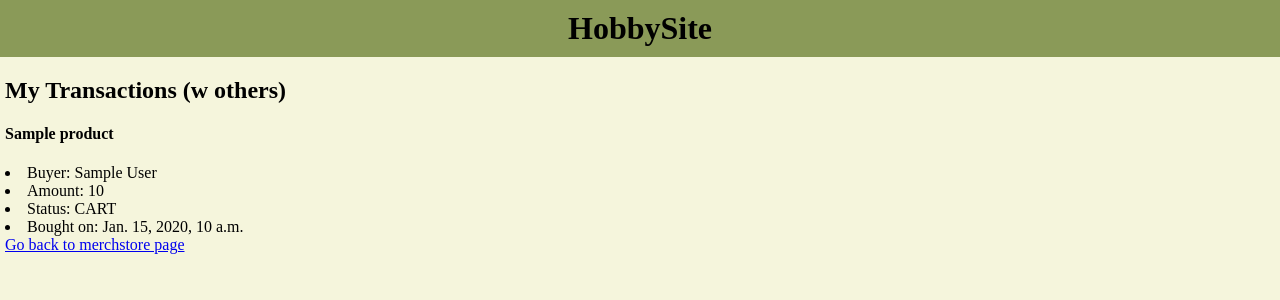
After one commit to madyoung914/hobbysite-ED-1, a Django app: page /merchstore/transactions in a window 1280 px wide. The commit adds this page. Shown: the top 300 px of the page. Run offline with Django 5.2, Linux system fonts and the light colour scheme; a user stored in the database is signed in; tables that the repository leaves empty hold one stand-in row (values such as "Sample post").

Commit message:
finished all views except login in detail

```diff
--- a/hobbysite/merchstore/forms.py
+++ b/hobbysite/merchstore/forms.py
@@ -6,6 +6,7 @@ class ProductForm(forms.ModelForm):
     class Meta:
         model = Product
         fields = '__all__'
+        exclude = ['owner', ]
 
 
 class TransactionForm(forms.ModelForm):
--- a/hobbysite/merchstore/models.py
+++ b/hobbysite/merchstore/models.py
@@ -66,3 +66,6 @@ class Transaction(models.Model):
     amount = models.PositiveIntegerField()
     status = models.CharField(max_length=15, choices=TRANSACTION_STATUS)
     created_on = models.DateTimeField(auto_now_add=True)
+
+    def __str__(self):
+        return f"{self.buyer}: {self.product}"
--- a/hobbysite/merchstore/templates/merchstore/merch_list.html
+++ b/hobbysite/merchstore/templates/merchstore/merch_list.html
@@ -50,5 +50,6 @@
 
         <br>
         <h4>Want to create a new product? Click <a href="{% url 'merchstore:merch-add' %}">Here</a>
+        <a href="{% url 'user_management:profile' %}">Go pack to profile</a>
 
 {% endblock %}
--- /dev/null
+++ b/hobbysite/merchstore/templates/merchstore/transaction.html
@@ -0,0 +1,20 @@
+{% extends 'base.html' %}
+
+{% block content %}
+
+<h2>My Transactions (w others)</h2>
+
+{% for transaction in object_list %}
+    {% if transaction.product.owner.user == user %}
+        <h4>{{ transaction.product }}</h4>
+        <li>Buyer: {{ transaction.buyer }}</li>
+        <li>Amount: {{ transaction.amount }}</li>
+        <li>Status: {{ transaction.status }}</li>
+        <li>Bought on: {{ transaction.created_on }}</li>
+    {% endif %}
+
+{% endfor %}
+
+<a href="{% url 'merchstore:merchstore-list' %}">Go back to merchstore page</a>
+
+{% endblock %}
--- a/hobbysite/merchstore/urls.py
+++ b/hobbysite/merchstore/urls.py
@@ -1,5 +1,5 @@
 from django.urls import path
-from .views import ProductCreateView, ProductTypeListView, ProductDetailView, ProductUpdateView
+from .views import ProductCreateView, ProductTypeListView, ProductDetailView, ProductUpdateView, CartView, TransactionListView
 
 urlpatterns = [
     path('items', ProductTypeListView.as_view(), name ="merchstore-list"),
@@ -7,6 +7,8 @@ urlpatterns = [
          name="merchstore-item"),
     path('item/add', ProductCreateView.as_view(), name="merch-add"),
     path('item/<int:pk>/edit', ProductUpdateView.as_view(), name="merch-edit"),
+    path('cart', CartView.as_view(), name="merch-cart"),
+    path('transactions', TransactionListView.as_view(), name="merch-transactions"),
 ]
 
 app_name = "merchstore"
--- a/hobbysite/merchstore/views.py
+++ b/hobbysite/merchstore/views.py
@@ -1,11 +1,12 @@
-from django.shortcuts import render, redirect
-from django.urls import reverse
-from .models import Product, ProductType
+from django.shortcuts import redirect
+from django.urls import reverse, reverse_lazy
+from .models import Product, ProductType, Transaction
 from django.views.generic.list import ListView
 from django.views.generic.detail import DetailView
 from django.views.generic.edit import CreateView, UpdateView
 from django.contrib.auth.mixins import LoginRequiredMixin
 from .forms import ProductForm, TransactionForm
+from django.contrib.auth import login
 
 
 class ProductTypeListView(ListView):
@@ -13,7 +14,7 @@ class ProductTypeListView(ListView):
     template_name = "merchstore/merch_list.html"
 
 
-class ProductDetailView(LoginRequiredMixin, DetailView):
+class ProductDetailView(DetailView):
     model = Product
     template_name = "merchstore/merch_detail.html"
 
@@ -26,13 +27,26 @@ class ProductDetailView(LoginRequiredMixin, DetailView):
         self.object = self.get_object()
         form = TransactionForm(request.POST)
 
-        if form.is_valid():
+        if form.is_valid() and form.instance.amount <= self.object.stock and form.instance.amount != 0:
+            # but also submit button should not be clickable if stock is 0
+            self.object.stock -= form.instance.amount
+
+            user = request.user
+            login(request, user)
+
             transaction = form.save(commit=False)
             transaction.product = self.object
             transaction.buyer = request.user.profile
+
+            if self.object.stock == 0:
+                self.object.status = 'OOS'
+
             transaction.status = 'CART'
+
             transaction.save()
-            return redirect(reverse('merchstore:merchstore-item', kwargs={'pk': self.object.pk}))
+            self.object.save()
+
+            return redirect(reverse('merchstore:merch-cart'))
         else:
             context = self.get_context_data(**kwargs)
             context['form'] = form
@@ -44,8 +58,39 @@ class ProductCreateView(LoginRequiredMixin, CreateView):
     form_class = ProductForm
     template_name = "merchstore/merch_add.html"
 
+    def form_valid(self, form):
+        form.instance.owner = self.request.user.profile
+        return super().form_valid(form)
+
+    def get_success_url(self):
+        return reverse_lazy("merchstore:merchstore-item",
+                            kwargs={"pk": self.object.pk})
+
 
 class ProductUpdateView(LoginRequiredMixin, UpdateView):
     model = Product
     form_class = ProductForm
     template_name = "merchstore/merch_edit.html"
+
+    def form_valid(self, form):
+        if form.instance.stock == 0:
+            form.instance.status = 'OOS'
+        elif form.instance.stock != 0 and form.instance.status == 'OOS':
+            form.instance.status = 'AVL'
+
+        form.save()
+        return super().form_valid(form)
+
+    def get_success_url(self):
+        return reverse_lazy("merchstore:merchstore-item",
+                            kwargs={"pk": self.object.pk})
+
+
+class CartView (LoginRequiredMixin, ListView):
+    model = Transaction
+    template_name = "merchstore/cart.html"
+
+
+class TransactionListView (LoginRequiredMixin, ListView):
+    model = Transaction
+    template_name = "merchstore/transaction.html"
```
Also changed, not shown: hobbysite/merchstore/admin.py (+6 -1 lines), hobbysite/merchstore/templates/merchstore/cart.html (added, +19 -0 lines), hobbysite/merchstore/templates/d.txt (deleted).
